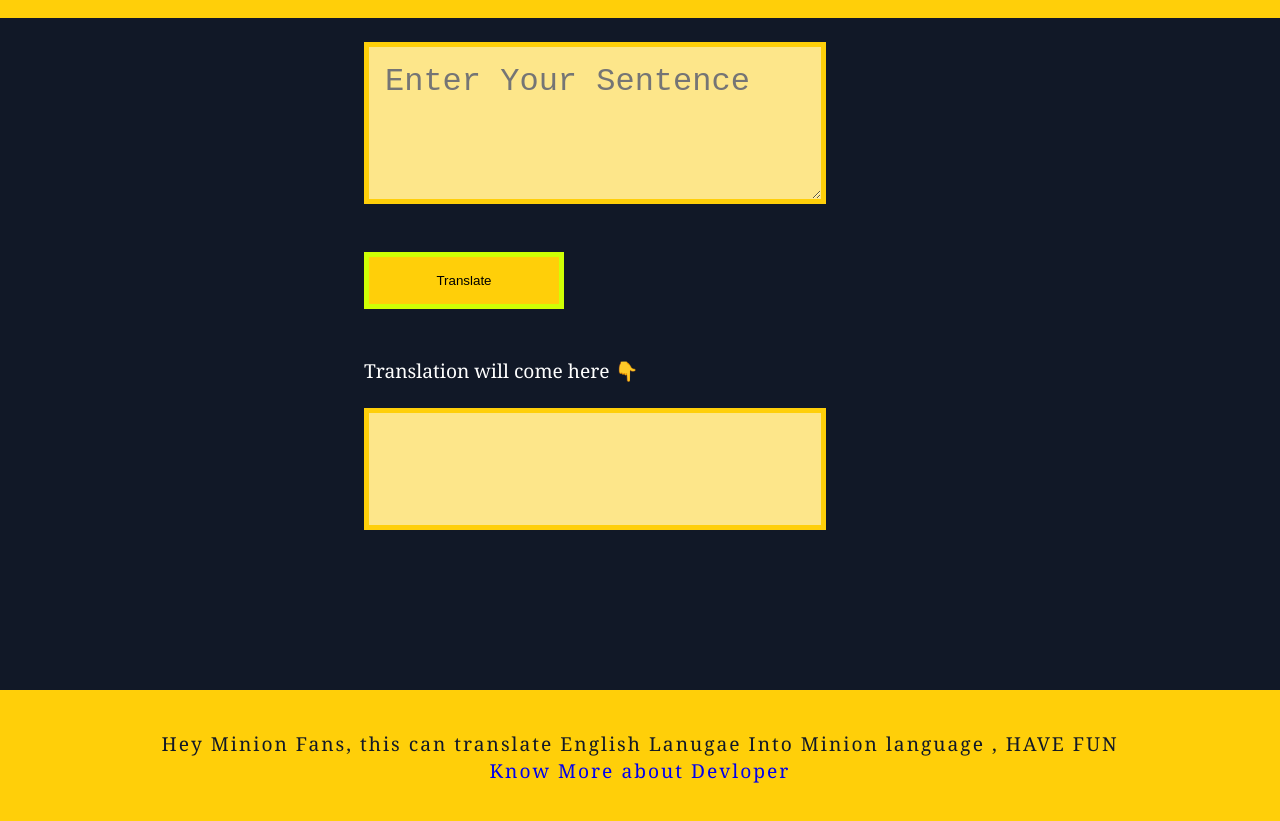
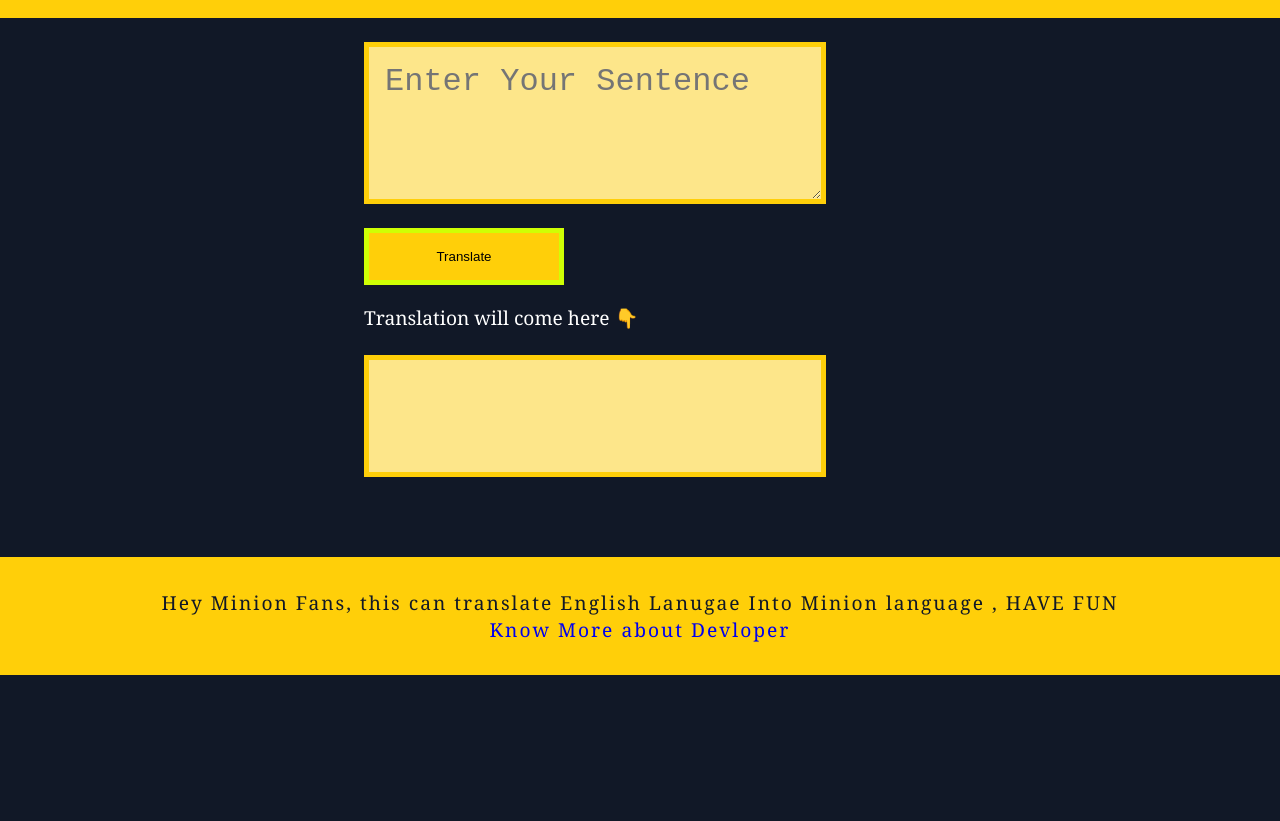
Before and after one commit to mimansha-swarup/Learning-how-to-use-API, a plain HTML site: page index.html in a window 1280 px wide. Shown: the part 101-922 px from the top of the page. After the commit the page ends 800 px from the top, so only its background shows below. Drawn offline with Linux system fonts and the light colour scheme.

Commit message:
update padding adjustment

```diff
--- a/style.css
+++ b/style.css
@@ -31,7 +31,7 @@ textarea {
 }
 
 #inpt-btn {
-    margin: 1.5rem;
+    margin-left: 1.5rem;
     padding: 1rem;
     background-color: var(--banana-color);
     width: 25vh;
@@ -39,7 +39,7 @@ textarea {
 }
 
 p {
-    margin: 1.5rem;
+    margin-left: 1.5rem;
     color: white;
 }
 
@@ -72,9 +72,9 @@ p {
 }
 
 footer {
-    margin-top: 10rem;
+    margin-top: 5rem;
     background-color: var(--banana-color);
-    padding: 2.5rem;
+    padding: 2rem;
     text-align: center;
     letter-spacing: 2px;
 }
```
